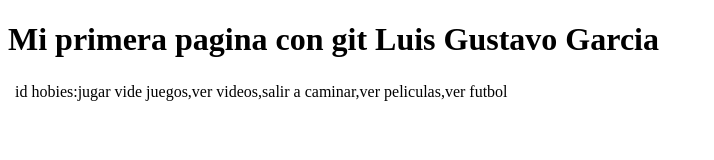
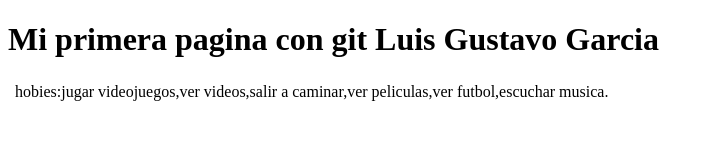
Before and after one commit to luisg-utc/4SIS1B2024SIgarciaaltamiranolg, a plain HTML site: page index.html in a window 1280 px wide. Shown: the whole page, without its empty margins (0-714 px from the left). Drawn offline with Linux system fonts and the light colour scheme.

Commit message:
Agregue una tabla

```diff
--- a/index.html
+++ b/index.html
@@ -10,8 +10,8 @@
     <div class="main-container" >
         <table class=" main-container" >
              <th>
-                <td>id</td>
-                <td>hobies:jugar vide juegos,ver videos,salir a caminar,ver peliculas,ver futbol</td>
+
+                <td>hobies:jugar videojuegos,ver videos,salir a caminar,ver peliculas,ver futbol,escuchar musica.</td>
              </th>
 
 
```
